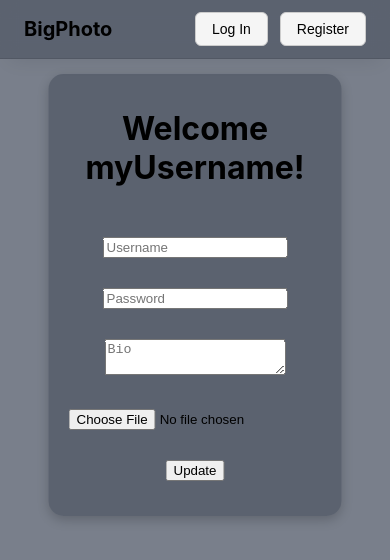
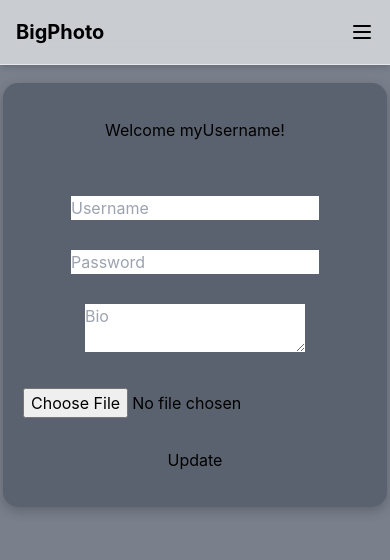
Before and after one commit to AhlinGregor/bigphotoFront, a React (Create React App) app: page /profile in a window 390 px wide. Shown: the top 560 px of the page. Built offline with nearby package versions, Linux system fonts and the light colour scheme.

Commit message:
Navbar now has a burger icon on mobile but it does not open with a smooth animation

```diff
--- a/package.json
+++ b/package.json
@@ -8,6 +8,7 @@
     "@testing-library/react": "^16.3.0",
     "@testing-library/user-event": "^13.5.0",
     "axios": "^1.10.0",
+    "lucide-react": "^0.528.0",
     "react": "^19.1.0",
     "react-dom": "^19.1.0",
     "react-router": "^7.7.0",
@@ -38,5 +39,8 @@
       "last 1 firefox version",
       "last 1 safari version"
     ]
+  },
+  "devDependencies": {
+    "tailwindcss": "^3.4.17"
   }
 }
--- a/src/App.css
+++ b/src/App.css
@@ -1,3 +1,7 @@
+@tailwind base;
+@tailwind components;
+@tailwind utilities;
+
 .App {
   text-align: center;
 }
@@ -156,3 +160,7 @@ body {
   outline: none;
   box-sizing: border-box;
 }
+
+.btn {
+  @apply px-4 py-2 rounded-md border border-gray-300 text-sm bg-gray-100 hover:bg-gray-200 transition;
+}
--- a/src/components/Navbar.js
+++ b/src/components/Navbar.js
@@ -1,90 +1,79 @@
-import React from 'react';
+import React, { useState } from 'react';
 import { useNavigate } from 'react-router-dom';
+import { Menu, X } from 'lucide-react'; // or use any icon library you prefer
 
 const Navbar = ({ currentUser }) => {
   const navigate = useNavigate();
+  const [isMobileMenuOpen, setMobileMenuOpen] = useState(false);
 
   const handleLogout = () => {
     localStorage.removeItem("currentUser");
     navigate('/login');
-    window.location.reload(); // optional: ensures re-rendering everything
+    window.location.reload();
   };
 
+  const toggleMobileMenu = () => setMobileMenuOpen(!isMobileMenuOpen);
+
   return (
-    <div style={{
-      position: 'sticky',
-      top: 0,
-      zIndex: 1000,
-      display: 'flex',
-      justifyContent: 'space-between',
-      alignItems: 'center',
-      padding: '12px 24px',
-      backgroundColor: 'rgba(63, 71, 84, 0.50)',
-      backdropFilter: 'blur(8px)',
-      WebkitBackdropFilter: 'blur(8px)',
-      borderBottom: '1px solid rgba(0, 0, 0, 0.1)',
-      boxShadow: '0 10px 20px -10px rgba(0, 0, 0, 0.1)'
-    }}>
+    <nav className="sticky top-0 z-50 bg-white/60 backdrop-blur-md border-b border-gray-200 shadow-md">
+      <div className="max-w-6xl mx-auto px-4">
+        <div className="flex justify-between items-center h-16">
+          {/* App Name - centered on mobile */}
+          <div className="flex-1 flex justify-start md:justify-start">
             <div
-        style={{ fontWeight: 'bold', fontSize: '20px', cursor: 'pointer' }}
+              className="text-xl font-bold cursor-pointer"
               onClick={() => navigate('/')}
             >
               BigPhoto
             </div>
+          </div>
 
-      <div>
+          {/* Desktop Buttons */}
+          <div className="hidden md:flex items-center gap-4">
             {currentUser ? (
               <>
-            <button
-              className='buttons'
-              onClick={() => navigate('/createPost')}
-            >
-              + New Post
-            </button>
-            <button
-              className='buttons'
-              style={{ marginLeft: '12px' }}
-              onClick={() => navigate('/profile')}
-            >
-              Profile
-            </button>
-            <button
-              className='buttons'
-              style={{ marginLeft: '12px', backgroundColor: '#ffdddd' }}
-              onClick={handleLogout}
-            >
-              Log Out
-            </button>
+                <button onClick={() => navigate('/createPost')} className="btn">+ New Post</button>
+                <button onClick={() => navigate('/profile')} className="btn">Profile</button>
+                <button onClick={handleLogout} className="btn bg-red-200 hover:bg-red-300">Log Out</button>
               </>
             ) : (
               <>
-            <button
-              className='buttons'
-              onClick={() => navigate('/login')}
-            >
-              Log In
+                <button onClick={() => navigate('/login')} className="btn">Log In</button>
+                <button onClick={() => navigate('/register')} className="btn">Register</button>
+              </>
+            )}
+          </div>
+
+          {/* Mobile Menu Toggle */}
+          <div className="md:hidden flex items-center">
+            <button onClick={toggleMobileMenu}>
+              {isMobileMenuOpen ? <X size={24} /> : <Menu size={24} />}
             </button>
-            <button
-              className='buttons'
-              style={{ marginLeft: '12px' }}
-              onClick={() => navigate('/register')}
-            >
-              Register
-            </button>
+          </div>
+        </div>
+      </div>
+
+      {/* Mobile Menu Dropdown */}
+      {isMobileMenuOpen && (
+        <div className="md:hidden bg-white px-4 pb-4 shadow-md">
+          <div className="flex flex-col gap-2 pt-4">
+            {currentUser ? (
+              <>
+                <button onClick={() => { navigate('/createPost'); setMobileMenuOpen(false); }} className="btn w-full">+ New Post</button>
+                <button onClick={() => { navigate('/profile'); setMobileMenuOpen(false); }} className="btn w-full">Profile</button>
+                <button onClick={() => { handleLogout(); setMobileMenuOpen(false); }} className="btn w-full bg-red-200 hover:bg-red-300">Log Out</button>
+              </>
+            ) : (
+              <>
+                <button onClick={() => { navigate('/login'); setMobileMenuOpen(false); }} className="btn w-full">Log In</button>
+                <button onClick={() => { navigate('/register'); setMobileMenuOpen(false); }} className="btn w-full">Register</button>
               </>
             )}
           </div>
         </div>
+      )}
+    </nav>
   );
 };
 
-const buttonStyle = {
-  padding: '8px 16px',
-  fontSize: '14px',
-  border: '1px solid #ccc',
-  borderRadius: '6px',
-  backgroundColor: '#f5f5f5',
-  cursor: 'pointer'
-};
-
 export default Navbar;
--- a/src/index.css
+++ b/src/index.css
@@ -1,3 +1,4 @@
+
 body {
   margin: 0;
   font-family: -apple-system, BlinkMacSystemFont, 'Segoe UI', 'Roboto', 'Oxygen',
--- /dev/null
+++ b/tailwind.config.js
@@ -0,0 +1,10 @@
+/** @type {import('tailwindcss').Config} */
+module.exports = {
+  content: [
+    "./src/**/*.{js,jsx,ts,tsx}",
+  ],
+  theme: {
+    extend: {},
+  },
+  plugins: [],
+}
```
Also changed, not shown: 1 other file (tests, documents, lock files or other folders). Lines whose indentation alone changed are shown as unchanged.
